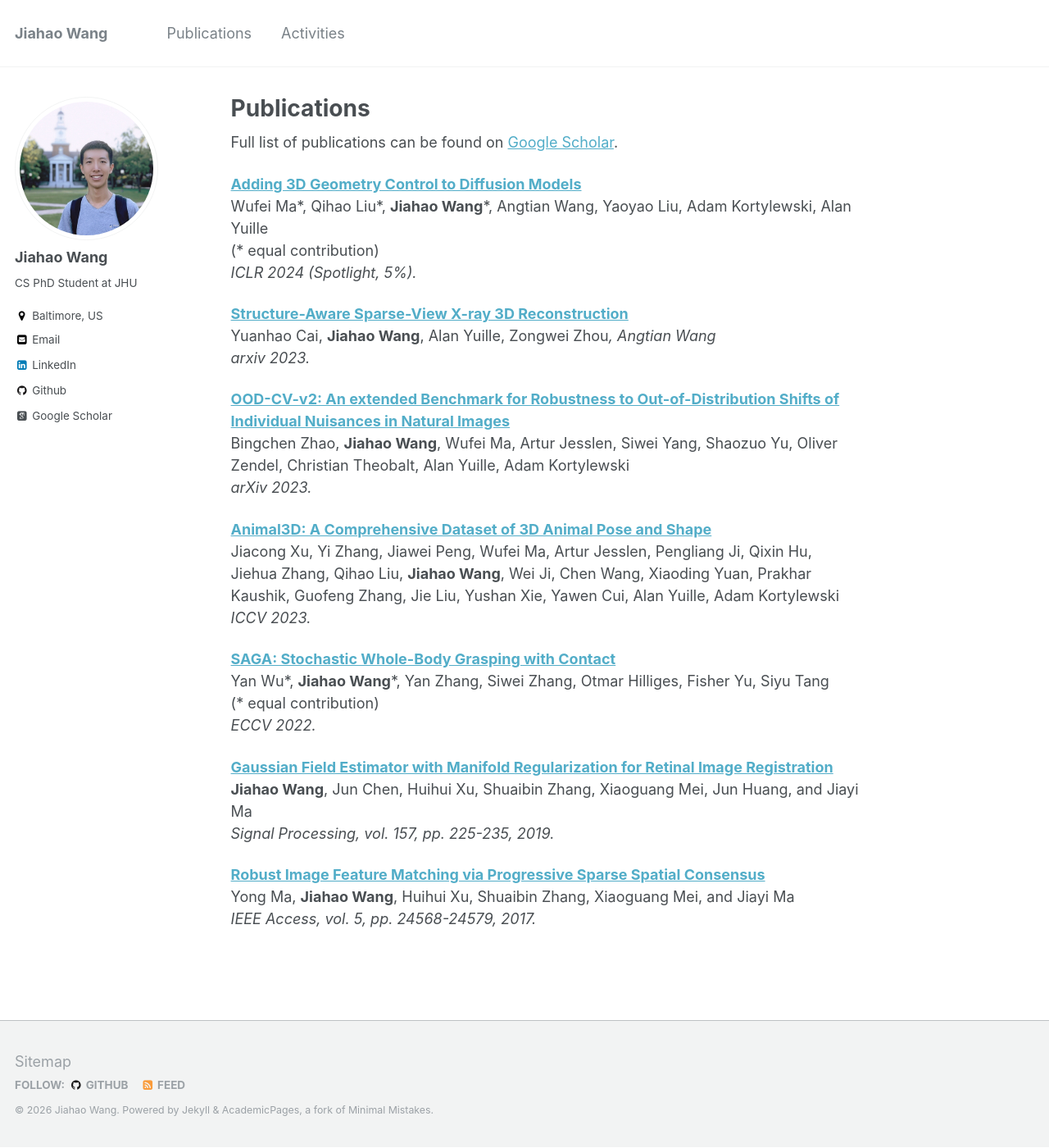
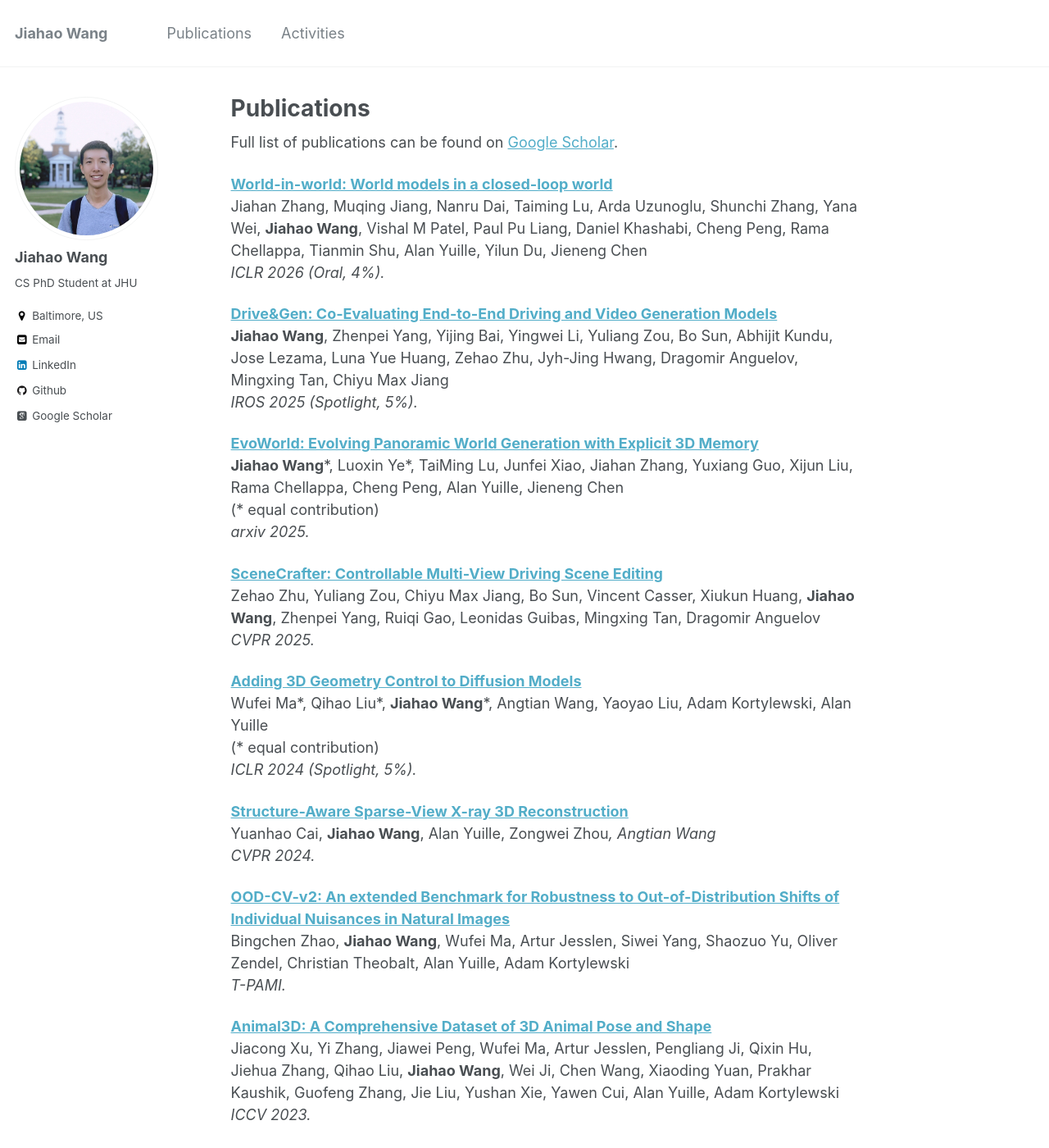
Before and after one commit to JiahaoPlus/JiahaoPlus.github.io, a Jekyll site: the page built from _pages/publications.md, in a window 1280 px wide and 1400 px high. Shown: the whole window at 82% size. Built offline with Jekyll 4.4.1, drawn with Linux system fonts in a browser that asks for light colours; some web fonts are replaced.

Commit message:
update pub and activity

```diff
--- a/_pages/publications.md
+++ b/_pages/publications.md
@@ -7,6 +7,23 @@ author_profile: true
 
 Full list of publications can be found on [Google Scholar](https://scholar.google.com/citations?user=dKHE3qgAAAAJ).
 
+<b>[World-in-world: World models in a closed-loop world](https://arxiv.org/abs/2510.18135)</b> <br>
+Jiahan Zhang, Muqing Jiang, Nanru Dai, Taiming Lu, Arda Uzunoglu, Shunchi Zhang, Yana Wei, <b>Jiahao Wang</b>, Vishal M Patel, Paul Pu Liang, Daniel Khashabi, Cheng Peng, Rama Chellappa, Tianmin Shu, Alan Yuille, Yilun Du, Jieneng Chen<br>
+<i>ICLR 2026 (Oral, 4%).</i>
+
+<b>[Drive&Gen: Co-Evaluating End-to-End Driving and Video Generation Models](https://arxiv.org/abs/2510.06209)</b> <br>
+<b>Jiahao Wang</b>, Zhenpei Yang, Yijing Bai, Yingwei Li, Yuliang Zou, Bo Sun, Abhijit Kundu, Jose Lezama, Luna Yue Huang, Zehao Zhu, Jyh-Jing Hwang, Dragomir Anguelov, Mingxing Tan, Chiyu Max Jiang<br>
+<i>IROS 2025 (Spotlight, 5%).</i>
+
+<b>[EvoWorld: Evolving Panoramic World Generation with Explicit 3D Memory](https://arxiv.org/abs/2510.01183)</b> <br>
+<b>Jiahao Wang</b>\*, Luoxin Ye\*, TaiMing Lu, Junfei Xiao, Jiahan Zhang, Yuxiang Guo, Xijun Liu, Rama Chellappa, Cheng Peng, Alan Yuille, Jieneng Chen<br>
+(\* equal contribution)<br>
+<i>arxiv 2025.</i>
+
+<b>[SceneCrafter: Controllable Multi-View Driving Scene Editing](https://openaccess.thecvf.com/content/CVPR2025/papers/Zhu_SceneCrafter_Controllable_Multi-View_Driving_Scene_Editing_CVPR_2025_paper.pdf)</b> <br>
+Zehao Zhu, Yuliang Zou, Chiyu Max Jiang, Bo Sun, Vincent Casser, Xiukun Huang, <b>Jiahao Wang</b>, Zhenpei Yang, Ruiqi Gao, Leonidas Guibas, Mingxing Tan, Dragomir Anguelov<br>
+<i>CVPR 2025.</i>
+
 <b>[Adding 3D Geometry Control to Diffusion Models](https://arxiv.org/abs/2306.08103)</b> <br>
 Wufei Ma\*, Qihao Liu\*, <b>Jiahao Wang</b>\*, Angtian Wang, Yaoyao Liu, Adam Kortylewski, Alan Yuille<br>
 (\* equal contribution)<br>
@@ -14,12 +31,11 @@ Wufei Ma\*, Qihao Liu\*, <b>Jiahao Wang</b>\*, Angtian Wang, Yaoyao Liu, Adam Ko
 
 <b>[Structure-Aware Sparse-View X-ray 3D Reconstruction](https://github.com/caiyuanhao1998/SAX-NeRF)</b> <br>
 Yuanhao Cai, <b>Jiahao Wang</b>, Alan Yuille, Zongwei Zhou*, Angtian Wang*<br>
-<i>arxiv 2023.</i>
-
+<i>CVPR 2024.</i>
 
 <b>[OOD-CV-v2: An extended Benchmark for Robustness to Out-of-Distribution Shifts of Individual Nuisances in Natural Images](https://arxiv.org/abs/2304.10266)</b> <br>
 Bingchen Zhao, <b>Jiahao Wang</b>, Wufei Ma, Artur Jesslen, Siwei Yang, Shaozuo Yu, Oliver Zendel, Christian Theobalt, Alan Yuille, Adam Kortylewski<br>
-<i>arXiv 2023.</i>
+<i>T-PAMI.</i>
 
 <b>[Animal3D: A Comprehensive Dataset of 3D Animal Pose and Shape](https://arxiv.org/abs/2308.11737)</b> <br>
 Jiacong Xu, Yi Zhang, Jiawei Peng, Wufei Ma, Artur Jesslen, Pengliang Ji, Qixin Hu, Jiehua Zhang, Qihao Liu, <b>Jiahao Wang</b>, Wei Ji, Chen Wang, Xiaoding Yuan, Prakhar Kaushik, Guofeng Zhang, Jie Liu, Yushan Xie, Yawen Cui, Alan Yuille, Adam Kortylewski<br>
@@ -34,6 +50,6 @@ Yan Wu\*, <b>Jiahao Wang</b>\*, Yan Zhang, Siwei Zhang, Otmar Hilliges, Fisher Y
 <b>Jiahao Wang</b>, Jun Chen, Huihui Xu, Shuaibin Zhang, Xiaoguang Mei, Jun Huang, and Jiayi Ma<br>
 <i>Signal Processing, vol. 157, pp. 225-235, 2019.</i>
 
-<b>[Robust Image Feature Matching via Progressive Sparse Spatial Consensus](https://ieeexplore.ieee.org/document/8089726)</b> <br>
-Yong Ma, <b>Jiahao Wang</b>, Huihui Xu, Shuaibin Zhang, Xiaoguang Mei, and Jiayi Ma<br>
-<i>IEEE Access, vol. 5, pp. 24568-24579, 2017.</i>
+<!-- <b>[Robust Image Feature Matching via Progressive Sparse Spatial Consensus](https://ieeexplore.ieee.org/document/8089726)</b> <br> -->
+<!-- Yong Ma, <b>Jiahao Wang</b>, Huihui Xu, Shuaibin Zhang, Xiaoguang Mei, and Jiayi Ma<br> -->
+<!-- <i>IEEE Access, vol. 5, pp. 24568-24579, 2017.</i> -->
```
Also changed, not shown: _pages/activities.md (+1 -1 lines).
